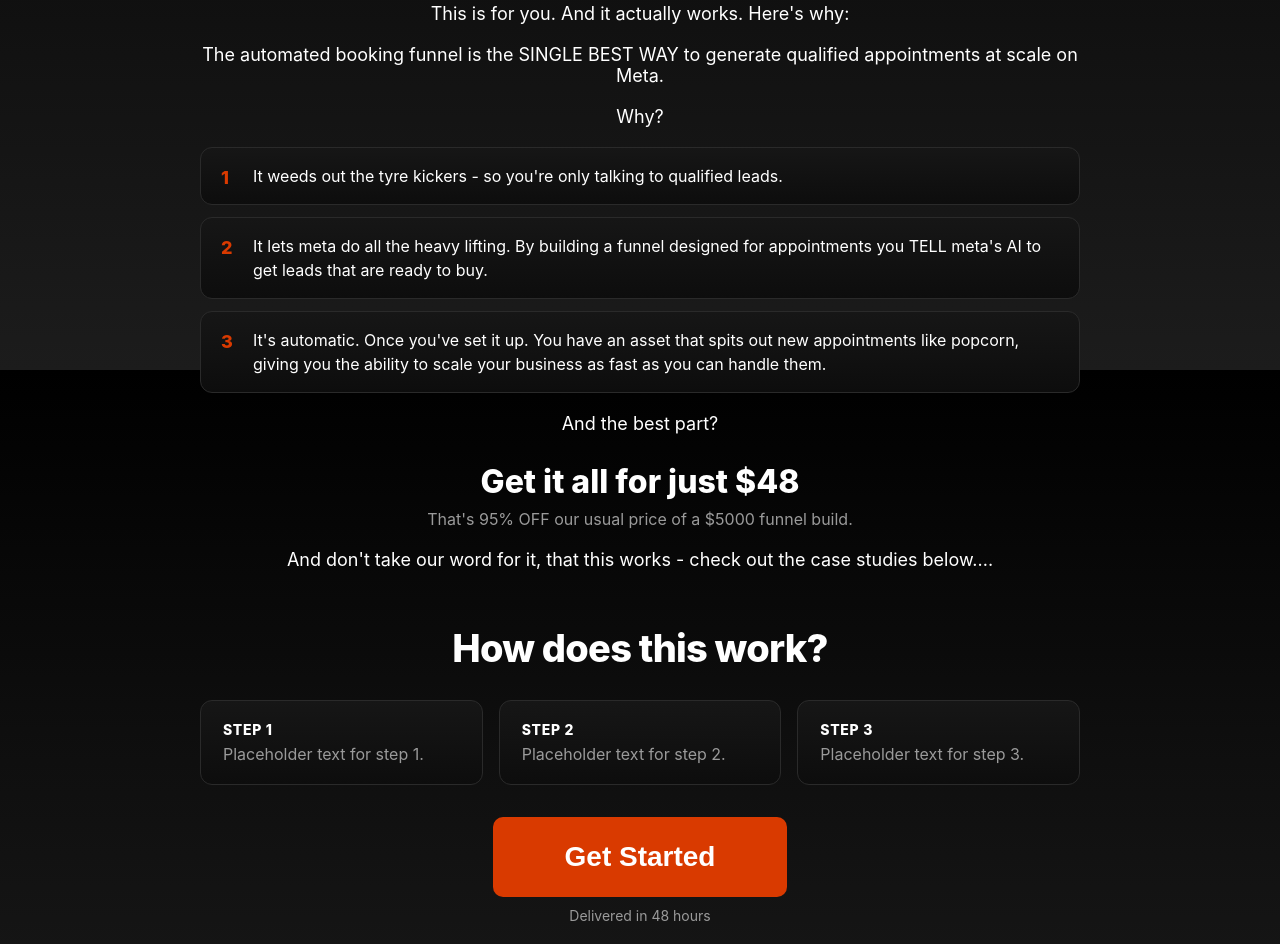
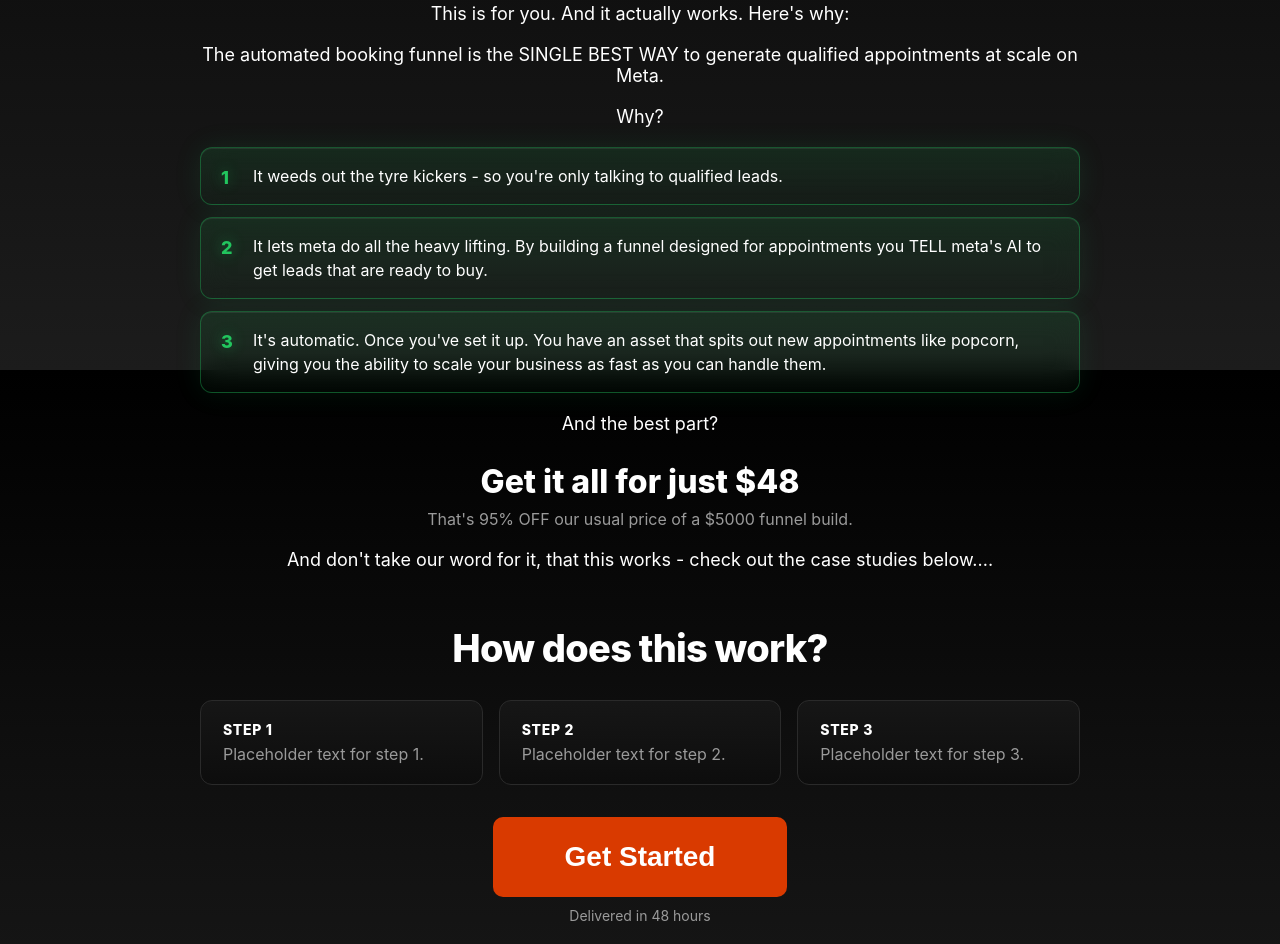
Before and after one commit to scalblio23/lto-2, a plain HTML site: page index.html in a window 1280 px wide. Shown: the part 1230-2174 px from the top of the page. Drawn offline with Linux system fonts and the light colour scheme.

Commit message:
Give the reason cards a green glass treatment
The three numbered cards move off the neutral card gradient onto a
translucent green panel with a blurred backdrop, green hairline, soft
outer glow and an inset top highlight. Numbers turn green with a glow,
pairing against the red crossed list above.

Co-Authored-By: Claude Opus 5 <noreply@anthropic.com>
Claude-Session: https://claude.ai/code/session_01G2BLn5MMkfPTXrwPdyLLk8

```diff
--- a/index.html
+++ b/index.html
@@ -15,6 +15,9 @@
     --line:#2a2a2a;
     --accent:#D93A00;
     --danger:#ff3b30;
+    --success:#22c55e;
+    --success-glow:rgba(34,197,94,0.45);
+    --glass:linear-gradient(180deg,rgba(34,197,94,0.12) 0%,rgba(34,197,94,0.03) 100%);
     --danger-glow:rgba(255,59,48,0.55);
   }
   *{margin:0;padding:0;box-sizing:border-box;}
@@ -145,9 +148,12 @@
   .why-list li{
     counter-increment:why;
     position:relative;
-    background:var(--card);
-    border:1px solid var(--line);
+    background:var(--glass);
+    backdrop-filter:blur(14px);
+    -webkit-backdrop-filter:blur(14px);
+    border:1px solid rgba(34,197,94,0.35);
     border-radius:12px;
+    box-shadow:0 0 28px rgba(34,197,94,0.10),inset 0 1px 0 rgba(255,255,255,0.07);
     padding:16px 18px 16px 52px;
     font-size:16px;
     line-height:1.5;
@@ -157,9 +163,10 @@
     position:absolute;
     left:20px;
     top:16px;
-    color:var(--accent);
+    color:var(--success);
     font-size:18px;
     font-weight:800;
+    text-shadow:0 0 14px var(--success-glow);
   }
   .price{
     font-size:clamp(24px,4vw,32px);
```
Also changed, not shown: README.md.
